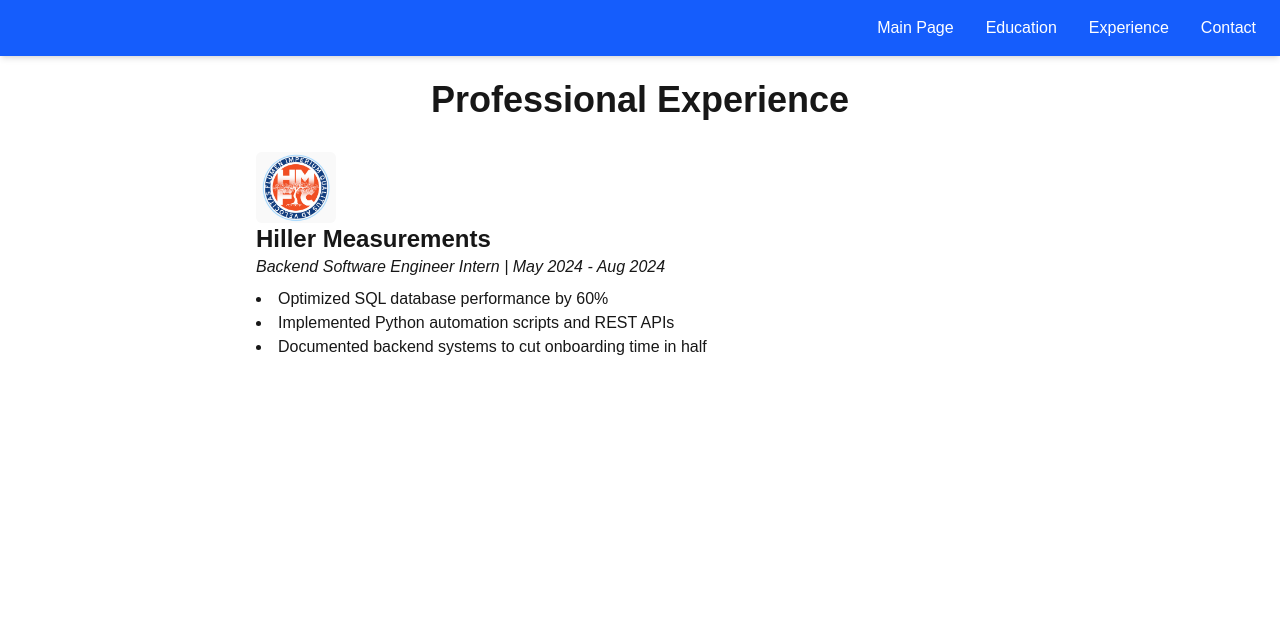
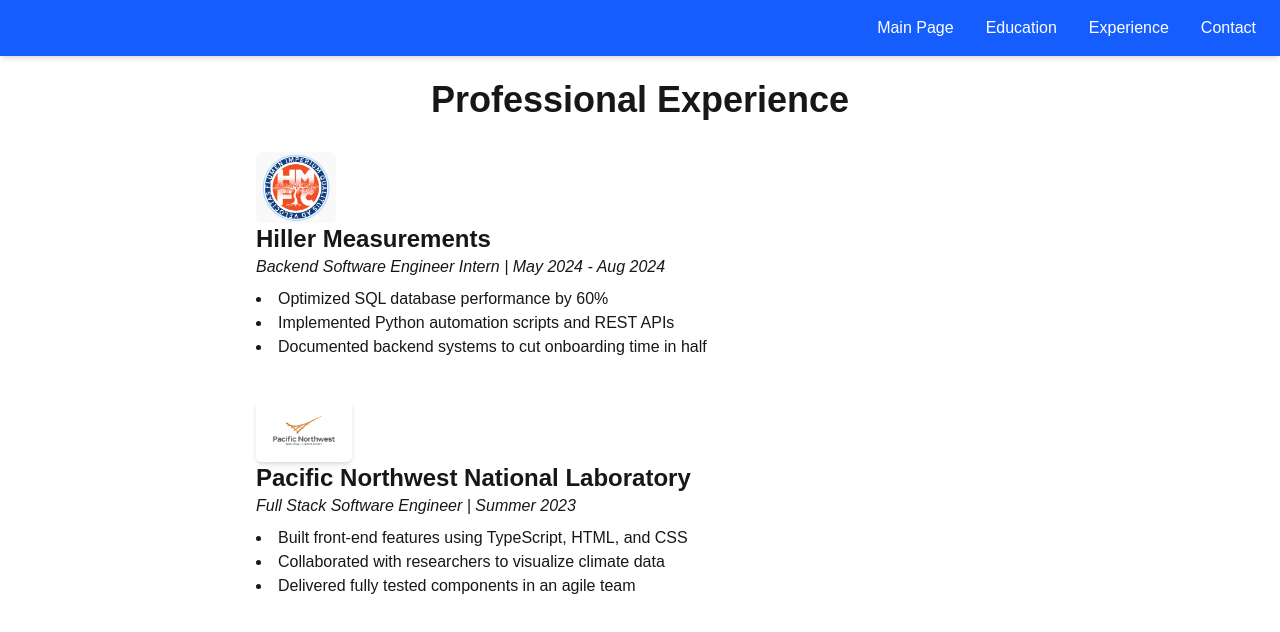
Before and after one commit to AlexisNavarro/portfolio, a Next.js app in the folder my-portfolio/: page /experience in a window 1280 px wide. Shown: the top 632 px of the page. Built offline with nearby package versions, Linux system fonts and the light colour scheme.

Commit message:
added pnnl logo to the experience section and pnnl content

```diff
--- a/my-portfolio/src/app/experience/page.tsx
+++ b/my-portfolio/src/app/experience/page.tsx
@@ -26,6 +26,31 @@ export default function ExperiencePage() {
           <li>Documented backend systems to cut onboarding time in half</li>
         </ul>
       </div>
+
+
+      <div className="mb-10 text-left max-w-3xl mx-auto">
+        <div className="flex items-center space-x-4">
+          {/*PNNL logo */}
+          <div className="bg-white p-2 rounded-md shadow-md">
+
+            <Image src="/logos/pnnl_logo.webp"
+              alt="Hiller Measurments Logo"
+              width={80}
+              height={80}
+              className="object-contain rounded-md" />
+          </div>
+
+        </div>
+        <h2 className="text-2xl font-semibold">Pacific Northwest National Laboratory</h2>
+        <p className="italic text-white-500">
+          Full Stack Software Engineer | Summer 2023
+        </p>
+        <ul className="list-disc list-inside mt-2 text-white-700">
+          <li>Built front-end features using TypeScript, HTML, and CSS</li>
+          <li>Collaborated with researchers to visualize climate data</li>
+          <li>Delivered fully tested components in an agile team</li>
+        </ul>
+      </div>
     </main>
   );
 }
```
Also changed, not shown: my-portfolio/public/logos/pnnl_logo.webp (added).
